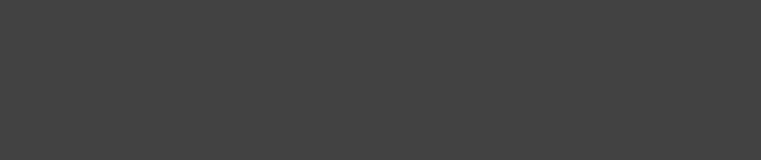
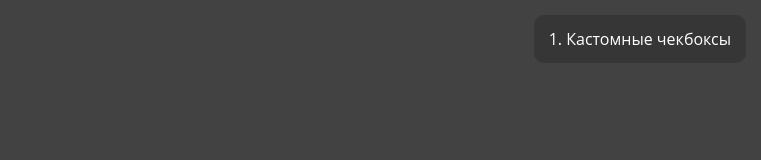
Before and after one commit to arsenii-zaydinow/knowlege-base, a plain HTML site: page 1.html in a window 1280 px wide. Shown: the top 160 px of the page, without its empty margins (519-1280 px from the left). Drawn offline with Linux system fonts and the light colour scheme.

Commit message:
Add navigation menu

```diff
--- a/1.html
+++ b/1.html
@@ -1,6 +1,5 @@
 <!DOCTYPE html>
 <html>
-
     <head>
         <meta charset="UTF-8">
         <meta name="viewport" content="width=device-width, initial-scale=1.0">
@@ -8,7 +7,6 @@
         <link rel="stylesheet" href="./assets/css/normalize.css">
         <link rel="stylesheet" href="./assets/css/styles.css">
     </head>
-
     <body class="body">
         <section class="checkboxes-group">
             <h1 class="checkboxes-group__header">
@@ -45,6 +43,14 @@
                 Олени и лоси
             </label>
         </section>
+        <section class="menu">
+            <ul class="menu__links-list">
+                <li>
+                    <a class="menu__link" href="1.html">
+                        1. Кастомные чекбоксы
+                    </a>
+                </li>
+            </ul>
+        </section>
     </body>
-
 </html>
--- a/assets/css/styles.css
+++ b/assets/css/styles.css
@@ -1,6 +1,16 @@
 html {
     height: 100%;
-    font-family: 'Open Sans';
+    font-family: 'Open Sans', sans-serif;
+}
+
+a {
+    text-decoration: none;
+}
+
+ul {
+    margin: 0;
+    padding: 0;
+    list-style: none;
 }
 
 .body {
@@ -10,6 +20,28 @@ html {
     align-items: center;
     height: 100%;
     background-color: #424242;
+}
+
+.menu {
+    position: absolute;
+    top: 0;
+    right: 0;
+    margin: 15px;
+}
+
+.menu__links-list {
+    padding: 15px;
+    border-radius: 10px;
+    background-color: #363636;
+}
+
+.menu__link {
+    display: block;
+    color: #fff;
+}
+
+.menu__link:hover {
+    color: #CCB26E;
 }
 
 .checkboxes-group {
```
Also changed, not shown: index.html (added, +19 -0 lines). Lines whose indentation alone changed are shown as unchanged.
